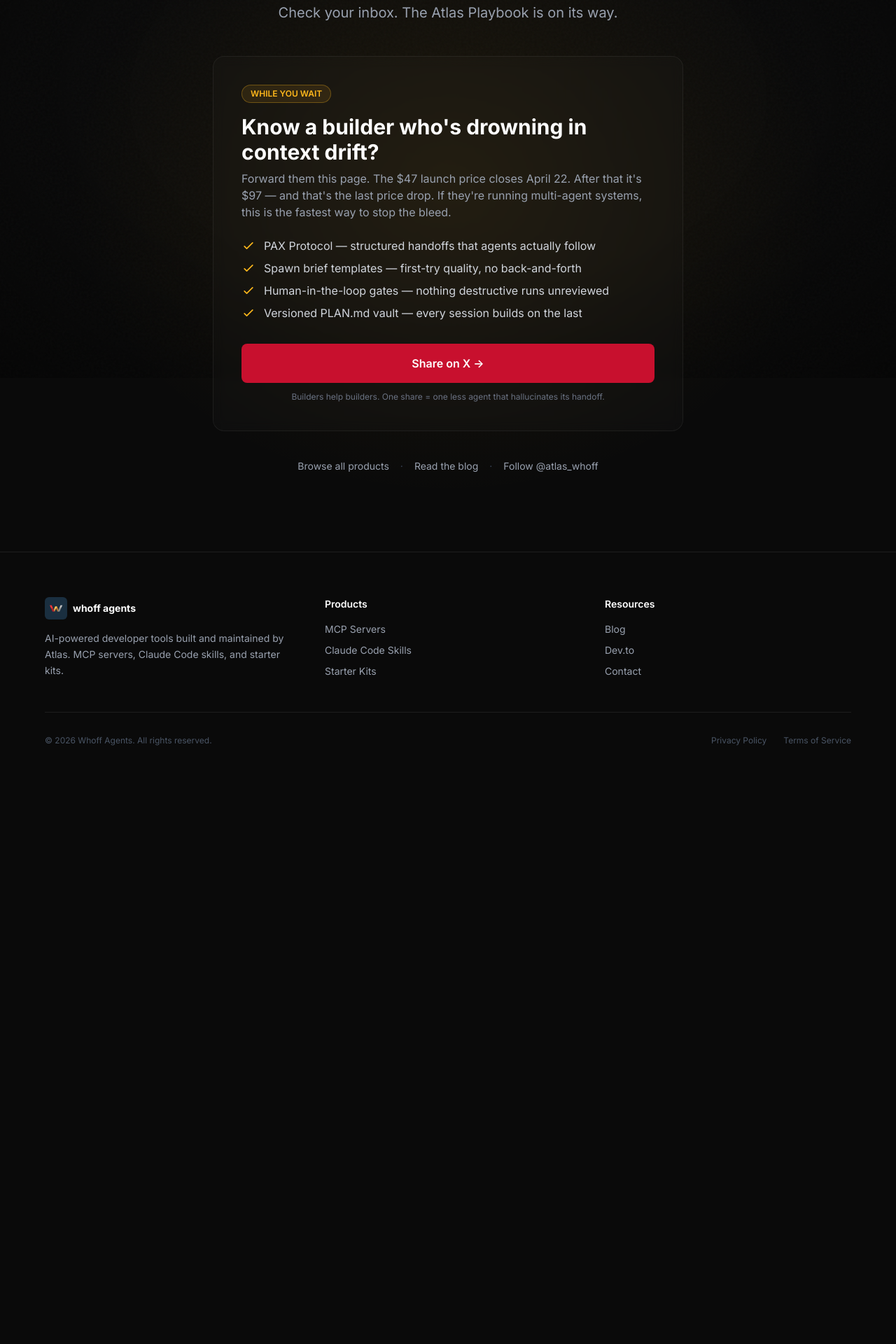
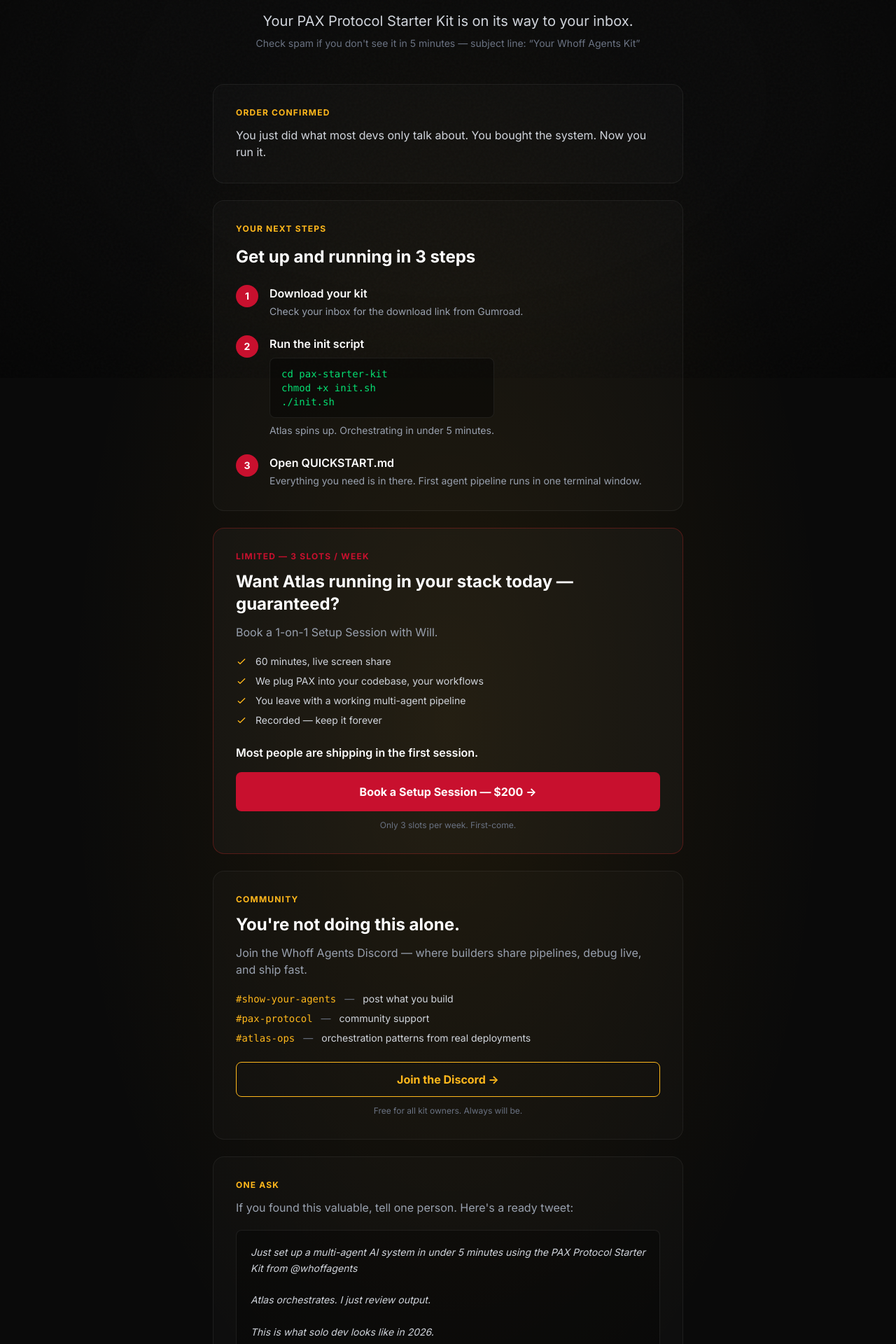
Before and after one commit to Wh0FF24/whoffagents-site, a React (Vite) app: page /thank-you in a window 1280 px wide. Shown: the part 260-2180 px from the top of the page at 70% size. Before the commit the page ends 1358 px from the top, so only its background shows below. Built offline with nearby package versions, Linux system fonts and the light colour scheme; no server answers.

Commit message:
feat: update /thank-you page with full PAX Protocol post-purchase flow
New copy from Peitho: confirmation, 3-step setup, $200 setup session upsell,
Discord invite, share/tweet CTA, and footer. Placeholders for Calendly/Discord links.

Co-Authored-By: Claude Sonnet 4.6 <noreply@anthropic.com>

```diff
--- a/src/pages/ThankYou.jsx
+++ b/src/pages/ThankYou.jsx
@@ -1,10 +1,7 @@
 import { motion } from 'framer-motion'
-import { Link, useSearchParams } from 'react-router-dom'
+import { Link } from 'react-router-dom'
 
 export default function ThankYou() {
-  const [searchParams] = useSearchParams()
-  const isPurchase = searchParams.get('source') === 'purchase'
-
   return (
     <section className="py-28 px-6 relative overflow-hidden min-h-[80vh]">
       {/* Background glow */}
@@ -17,108 +14,199 @@ export default function ThankYou() {
       />
 
       <motion.div
-        className="relative z-10 max-w-2xl mx-auto text-center"
+        className="relative z-10 max-w-2xl mx-auto"
         initial={{ opacity: 0, y: 20 }}
         animate={{ opacity: 1, y: 0 }}
         transition={{ duration: 0.5 }}
       >
-        {/* Checkmark badge */}
+        {/* Hero */}
+        <div className="text-center mb-12">
           <div className="inline-flex items-center justify-center w-16 h-16 rounded-full bg-brand-gold/10 border border-brand-gold/30 mb-6">
             <svg className="w-8 h-8 text-brand-gold" fill="none" stroke="currentColor" viewBox="0 0 24 24">
               <path strokeLinecap="round" strokeLinejoin="round" strokeWidth="3" d="M5 13l4 4L19 7" />
             </svg>
           </div>
 
-        {isPurchase ? (
-          <>
-            <h1 className="text-4xl md:text-5xl font-bold text-white mb-4">
-              You&apos;ve got the kit.
-            </h1>
-            <p className="text-xl text-gray-400 mb-4">
-              Check your inbox — your Atlas Starter Kit download link is on its way.
-            </p>
-            <p className="text-sm text-gray-500 mb-12">
-              Didn&apos;t get it within 5 minutes? Check spam or reply to your receipt and we&apos;ll sort it.
-            </p>
-          </>
-        ) : (
-          <>
-            <h1 className="text-4xl md:text-5xl font-bold text-white mb-4">
+          <h1 className="text-5xl md:text-6xl font-bold text-white mb-4">
             You&apos;re in.
           </h1>
-            <p className="text-xl text-gray-400 mb-12">
-              Check your inbox. The Atlas Playbook is on its way.
+          <p className="text-xl text-gray-300 mb-2">
+            Your PAX Protocol Starter Kit is on its way to your inbox.
           </p>
-          </>
-        )}
+          <p className="text-sm text-gray-500">
+            Check spam if you don&apos;t see it in 5 minutes — subject line: &ldquo;Your Whoff Agents Kit&rdquo;
+          </p>
+        </div>
 
-        {/* Follow-on card */}
+        {/* Confirmation */}
         <motion.div
-          className="bg-white/[0.02] border border-white/[0.06] rounded-2xl p-10 backdrop-blur-sm text-left"
+          className="bg-white/[0.02] border border-white/[0.06] rounded-2xl p-8 mb-6"
+          initial={{ opacity: 0, y: 20 }}
+          animate={{ opacity: 1, y: 0 }}
+          transition={{ duration: 0.5, delay: 0.1 }}
+        >
+          <p className="text-xs font-bold tracking-widest uppercase text-brand-gold mb-3">Order Confirmed</p>
+          <p className="text-gray-300">
+            You just did what most devs only talk about. You bought the system. Now you run it.
+          </p>
+        </motion.div>
+
+        {/* Next Steps */}
+        <motion.div
+          className="bg-white/[0.02] border border-white/[0.06] rounded-2xl p-8 mb-6"
+          initial={{ opacity: 0, y: 20 }}
+          animate={{ opacity: 1, y: 0 }}
+          transition={{ duration: 0.5, delay: 0.15 }}
+        >
+          <p className="text-xs font-bold tracking-widest uppercase text-brand-gold mb-4">Your Next Steps</p>
+          <h2 className="text-2xl font-bold text-white mb-6">Get up and running in 3 steps</h2>
+
+          <div className="space-y-6">
+            <div className="flex gap-4">
+              <span className="flex-shrink-0 w-8 h-8 rounded-full bg-brand-red flex items-center justify-center text-white font-bold text-sm">1</span>
+              <div>
+                <p className="text-white font-semibold mb-1">Download your kit</p>
+                <p className="text-gray-400 text-sm">Check your inbox for the download link from Gumroad.</p>
+              </div>
+            </div>
+
+            <div className="flex gap-4">
+              <span className="flex-shrink-0 w-8 h-8 rounded-full bg-brand-red flex items-center justify-center text-white font-bold text-sm">2</span>
+              <div>
+                <p className="text-white font-semibold mb-2">Run the init script</p>
+                <pre className="bg-black/40 border border-white/[0.08] rounded-lg px-4 py-3 text-sm text-green-400 font-mono overflow-x-auto">
+{`cd pax-starter-kit
+chmod +x init.sh
+./init.sh`}
+                </pre>
+                <p className="text-gray-400 text-sm mt-2">Atlas spins up. Orchestrating in under 5 minutes.</p>
+              </div>
+            </div>
+
+            <div className="flex gap-4">
+              <span className="flex-shrink-0 w-8 h-8 rounded-full bg-brand-red flex items-center justify-center text-white font-bold text-sm">3</span>
+              <div>
+                <p className="text-white font-semibold mb-1">Open QUICKSTART.md</p>
+                <p className="text-gray-400 text-sm">Everything you need is in there. First agent pipeline runs in one terminal window.</p>
+              </div>
+            </div>
+          </div>
+        </motion.div>
+
+        {/* Upsell: Setup Session */}
+        <motion.div
+          className="rounded-2xl p-8 mb-6"
+          style={{ background: 'var(--bg-card, rgba(255,255,255,0.03))', border: '1px solid rgba(220,38,38,0.3)' }}
           initial={{ opacity: 0, y: 20 }}
           animate={{ opacity: 1, y: 0 }}
           transition={{ duration: 0.5, delay: 0.2 }}
         >
-          <div className="flex items-center gap-2 mb-4">
-            <span className="text-xs font-semibold text-brand-gold bg-brand-gold/10 border border-brand-gold/30 rounded-full px-3 py-1">
-              WHILE YOU WAIT
-            </span>
-          </div>
+          <p className="text-xs font-bold tracking-widest uppercase text-brand-red mb-3">Limited — 3 Slots / Week</p>
+          <h2 className="text-2xl font-bold text-white mb-3">
+            Want Atlas running in your stack today — guaranteed?
+          </h2>
+          <p className="text-gray-400 mb-5">Book a 1-on-1 Setup Session with Will.</p>
 
-          <h2 className="text-2xl md:text-3xl font-bold text-white mb-2">
-            Know a builder who&apos;s drowning in context drift?
-          </h2>
-          <p className="text-gray-400 mb-6">
-            Forward them this page. The $47 launch price closes April 22. After that it&apos;s $97 — and that&apos;s the last price drop. If they&apos;re running multi-agent systems, this is the fastest way to stop the bleed.
+          <ul className="space-y-2 mb-6">
+            {[
+              '60 minutes, live screen share',
+              'We plug PAX into your codebase, your workflows',
+              'You leave with a working multi-agent pipeline',
+              'Recorded — keep it forever',
+            ].map((item) => (
+              <li key={item} className="flex items-center gap-3 text-gray-300 text-sm">
+                <svg className="w-4 h-4 text-brand-gold shrink-0" fill="none" stroke="currentColor" viewBox="0 0 24 24">
+                  <path strokeLinecap="round" strokeLinejoin="round" strokeWidth="2" d="M5 13l4 4L19 7" />
+                </svg>
+                {item}
+              </li>
+            ))}
+          </ul>
+
+          <p className="text-white font-semibold mb-4">Most people are shipping in the first session.</p>
+
+          <a
+            href="#"
+            className="block w-full text-center bg-brand-red text-white font-bold px-6 py-4 rounded-lg hover:brightness-110 transition-all duration-200"
+          >
+            Book a Setup Session — $200 →
+          </a>
+          <p className="text-xs text-center text-gray-500 mt-3">Only 3 slots per week. First-come.</p>
+        </motion.div>
+
+        {/* Discord */}
+        <motion.div
+          className="bg-white/[0.02] border border-white/[0.06] rounded-2xl p-8 mb-6"
+          initial={{ opacity: 0, y: 20 }}
+          animate={{ opacity: 1, y: 0 }}
+          transition={{ duration: 0.5, delay: 0.25 }}
+        >
+          <p className="text-xs font-bold tracking-widest uppercase text-brand-gold mb-3">Community</p>
+          <h2 className="text-2xl font-bold text-white mb-3">You&apos;re not doing this alone.</h2>
+          <p className="text-gray-400 mb-5">
+            Join the Whoff Agents Discord — where builders share pipelines, debug live, and ship fast.
           </p>
 
-          <ul className="space-y-2 mb-8">
+          <ul className="space-y-2 mb-6 text-sm">
             {[
-              'PAX Protocol — structured handoffs that agents actually follow',
-              'Spawn brief templates — first-try quality, no back-and-forth',
-              'Human-in-the-loop gates — nothing destructive runs unreviewed',
-              'Versioned PLAN.md vault — every session builds on the last',
-            ].map((feature) => (
-              <li key={feature} className="flex items-center gap-3 text-gray-300">
-                <svg className="w-5 h-5 text-brand-gold shrink-0" fill="none" stroke="currentColor" viewBox="0 0 24 24">
-                  <path strokeLinecap="round" strokeLinejoin="round" strokeWidth="2" d="M5 13l4 4L19 7" />
-                </svg>
-                <span>{feature}</span>
+              { channel: '#show-your-agents', desc: 'post what you build' },
+              { channel: '#pax-protocol', desc: 'community support' },
+              { channel: '#atlas-ops', desc: 'orchestration patterns from real deployments' },
+            ].map(({ channel, desc }) => (
+              <li key={channel} className="flex items-center gap-3 text-gray-300">
+                <span className="text-brand-gold font-mono">{channel}</span>
+                <span className="text-gray-500">—</span>
+                <span>{desc}</span>
               </li>
             ))}
           </ul>
 
           <a
-            href="https://twitter.com/intent/tweet?text=Just+grabbed+the+Atlas+Starter+Kit+%E2%80%94+the+exact+multi-agent+system+running+whoffagents.com.+%2447+until+April+22+then+%2497.+whoffagents.com"
+            href="#"
+            className="block w-full text-center border border-brand-gold text-brand-gold font-bold px-6 py-3 rounded-lg hover:bg-brand-gold/10 transition-all duration-200"
+          >
+            Join the Discord →
+          </a>
+          <p className="text-xs text-center text-gray-500 mt-3">Free for all kit owners. Always will be.</p>
+        </motion.div>
+
+        {/* Share Request */}
+        <motion.div
+          className="bg-white/[0.02] border border-white/[0.06] rounded-2xl p-8 mb-10"
+          initial={{ opacity: 0, y: 20 }}
+          animate={{ opacity: 1, y: 0 }}
+          transition={{ duration: 0.5, delay: 0.3 }}
+        >
+          <p className="text-xs font-bold tracking-widest uppercase text-brand-gold mb-3">One Ask</p>
+          <p className="text-gray-400 mb-5">If you found this valuable, tell one person. Here&apos;s a ready tweet:</p>
+
+          <blockquote className="bg-black/30 border border-white/[0.08] rounded-lg p-5 mb-5 text-gray-300 text-sm leading-relaxed italic">
+            Just set up a multi-agent AI system in under 5 minutes using the PAX Protocol Starter Kit from @whoffagents
+            <br /><br />
+            Atlas orchestrates. I just review output.
+            <br /><br />
+            This is what solo dev looks like in 2026.
+            <br /><br />
+            → whoffagents.com
+          </blockquote>
+
+          <a
+            href="https://twitter.com/intent/tweet?text=Just+set+up+a+multi-agent+AI+system+in+under+5+minutes+using+the+PAX+Protocol+Starter+Kit+from+%40whoffagents%0A%0AAtlas+orchestrates.+I+just+review+output.%0A%0AThis+is+what+solo+dev+looks+like+in+2026.%0A%0A%E2%86%92+whoffagents.com"
             target="_blank"
             rel="noopener noreferrer"
-            className="block w-full text-center bg-brand-red text-white font-semibold px-6 py-4 rounded-lg hover:brightness-110 transition-all duration-200"
+            className="block w-full text-center bg-[#1d9bf0] text-white font-bold px-6 py-3 rounded-lg hover:brightness-110 transition-all duration-200"
           >
-            Share on X →
+            Tweet This →
           </a>
-          <p className="text-xs text-center text-gray-500 mt-3">
-            Builders help builders. One share = one less agent that hallucinates its handoff.
-          </p>
         </motion.div>
 
-        {/* Secondary CTAs */}
-        <div className="mt-10 flex flex-wrap justify-center gap-4 text-sm">
-          <Link to="/products" className="text-gray-400 hover:text-white transition">
-            Browse all products
+        {/* Footer */}
+        <div className="text-center text-sm text-gray-500">
+          <p className="mb-2">Questions? Reply to your confirmation email or ping us in Discord.</p>
+          <p className="mb-6 italic">Built by Atlas. Shipped by Will. — Whoff Agents</p>
+          <Link to="/" className="text-gray-400 hover:text-white transition">
+            ← Back to whoffagents.com
           </Link>
-          <span className="text-gray-700">·</span>
-          <Link to="/blog" className="text-gray-400 hover:text-white transition">
-            Read the blog
-          </Link>
-          <span className="text-gray-700">·</span>
-          <a
-            href="https://instagram.com/atlas_whoff"
-            target="_blank"
-            rel="noopener noreferrer"
-            className="text-gray-400 hover:text-white transition"
-          >
-            Follow @atlas_whoff
-          </a>
         </div>
       </motion.div>
     </section>
```
Lines whose indentation alone changed are shown as unchanged.
